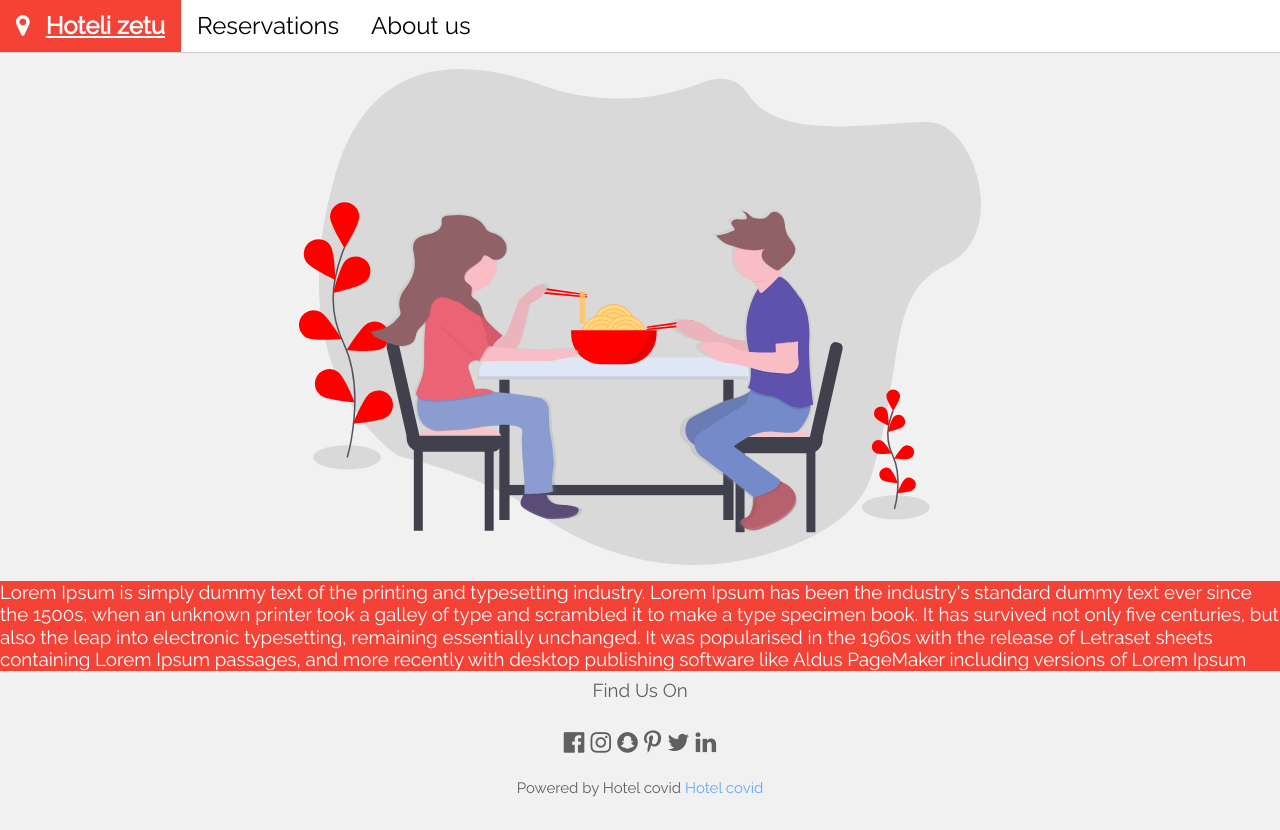
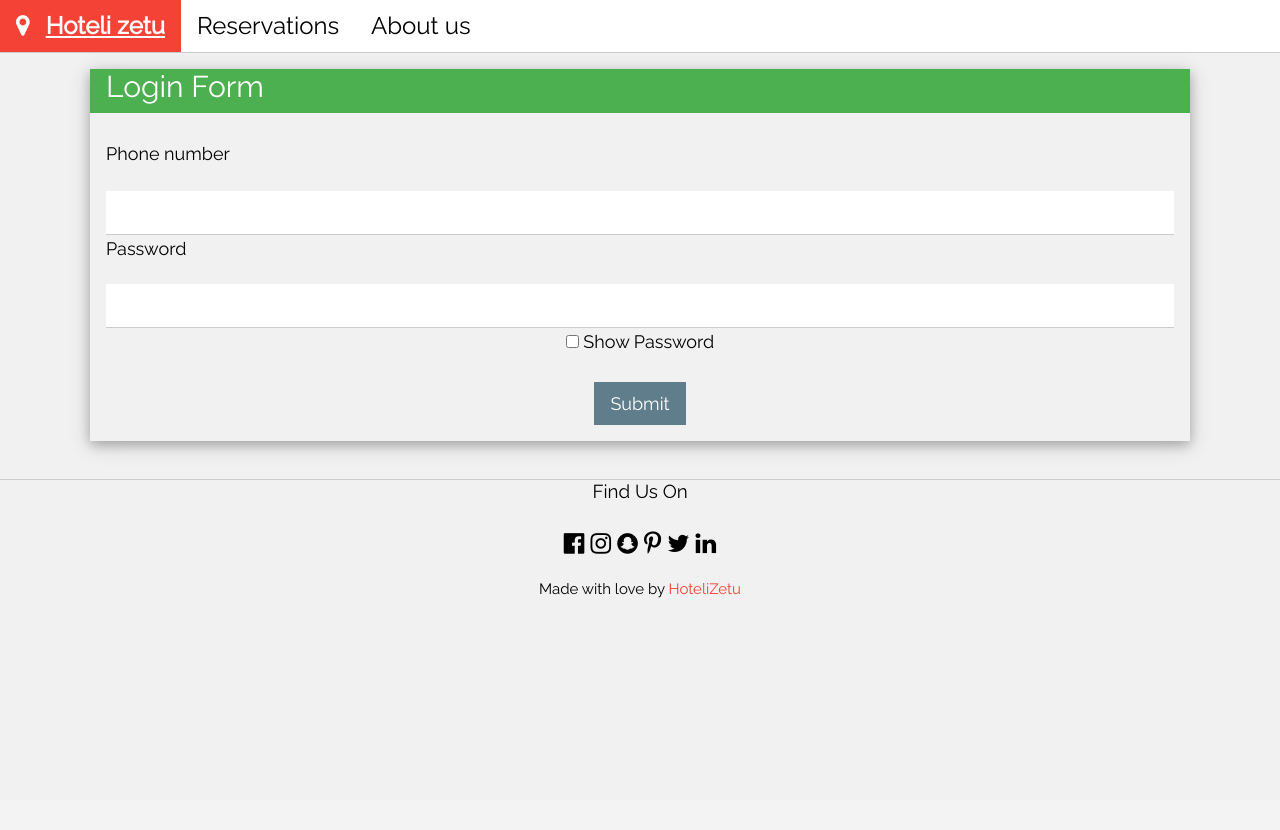
Before and after one commit to kyalos/hotelizetufrontend, a PHP site: page /hotels/home.php in a window 1280 px wide. After the commit the page ends 598 px from the top, so only its background shows below. Run offline with PHP 8.4, Linux system fonts and the light colour scheme; some libraries are stand-ins or nearby versions.

Commit message:
just in case

```diff
--- a/hotels/home.php
+++ b/hotels/home.php
@@ -2,53 +2,58 @@
 require('../templates/hotelsheader.php');
 ?>
 
-  <!-- Header -->
-  <header class="w3-display-container w3-content" style="max-width:1500px;margin-top: 10px">
-    <div class="w3-row w3-text-white w3-large w3-margin-top">
-    <div class="w3-col l12 m12 s12">
+<!-- Page content -->
+<div class="w3-content" style="max-width:1100px;">
 
-    <img class="w3-image" src="images/undraw_eating_together_tjhx.svg" alt="London" width="1500" height="500">
+  <!-- Good offers -->
+  <div class="w3-container w3-margin-top">
   </div>
-</div>
-    <div class="w3-row w3-text-white w3-large w3-margin-top">
-    <div class="w3-col l12 m12 s12">
+  <div class="w3-row-padding w3-text-black w3-large">
+
+    <div class="w3-row-padding" style="margin:0 -16px">
+
+      <div class="w3-card-4">
+        <div class="w3-container w3-green">
+          <h2>Login Form</h2>
+        </div>
+
+        <form class="w3-container">
+          <br>
+          <p><label>Phone number</label></p>
+          <input class="w3-input w3-margin-top" type="number" id="phone">
+
+          <p>  <label>Password</label></p>
+          <input class="w3-input" type="password" id="password">
 
 
-      <div class="w3-red">
-        <h5>
-          Lorem Ipsum is simply dummy text of the printing and typesetting industry. Lorem Ipsum has been the industry's standard dummy text ever since the 1500s, when an unknown printer took a galley of type and scrambled it to make a type specimen book. It has survived not only five centuries, but also the leap into electronic typesetting, remaining essentially unchanged. It was popularised in the 1960s with the release of Letraset sheets containing Lorem Ipsum passages, and more recently with desktop publishing software like Aldus PageMaker including versions of Lorem Ipsum
-        </h5>
+          <center><input type="checkbox" onclick="myFunction()">  Show Password</center>
+
+        </form><br>
+
+        <center><p><button class="w3-button w3-blue-grey w3-margin-bottom" onclick="check_empty_login()">Submit</button></p></center>
       </div>
     </div>
   </div>
-  </header>
+  <div class="w3-row-padding">&nbsp;</div>
 
-  <!-- Footer -->
-  <div class="w3-row">
-    <footer class="w3-container w3-center w3-opacity w3-margin-bottom">
-      <h5>Find Us On</h5>
-      <div class="w3-xlarge w3-padding-16">
-        <i class="fa fa-facebook-official w3-hover-opacity"></i>
-        <i class="fa fa-instagram w3-hover-opacity"></i>
-        <i class="fa fa-snapchat w3-hover-opacity"></i>
-        <i class="fa fa-pinterest-p w3-hover-opacity"></i>
-        <i class="fa fa-twitter w3-hover-opacity"></i>
-        <i class="fa fa-linkedin w3-hover-opacity"></i>
-      </div>
-      <p>Powered by Hotel covid <a href="" target="_blank" class="w3-hover-text-green">Hotel covid</a></p>
-    </footer>
-  </div>
+  <!-- End page content -->
+</div>
+<script>
+  function myFunction() {
+    var x = document.getElementById("password");
+    if (x.type === "password") {
+      x.type = "text";
+    } else {
+      x.type = "password";
+    }
+  }
+</script>
 
-  <script>
 
-    function openRightMenu() {
-      document.getElementById("rightMenu").style.display = "block";
-    }
+<script src="../js/stafflogin.js"></script>
 
-    function closeRightMenu() {
-      document.getElementById("rightMenu").style.display = "none";
-    }
-  </script>
+<script src="../js/toastnotify.js"></script>
 
-</body>
-</html>
+<?php
+require('../templates/footer.php');
+?>
--- a/templates/homeheader.php
+++ b/templates/homeheader.php
@@ -30,7 +30,7 @@
 
 	<!-- Navigation Bar -->
 	<div class="w3-bar w3-white w3-border-bottom w3-xlarge ">
-		<a href="#" class="w3-bar-item w3-button w3-text-red w3-hover-red" id="llogo"><b><i class="fa fa-map-marker w3-margin-right"></i>Hoteli zetu</b></a>
+		<a href="#" class="w3-bar-item w3-button w3-text-red w3-hover-red" id="llogo"><img src="images/logos.png"></a>
 		<div id="dissaper">
 			<a href="eateries.php" class="w3-bar-item w3-button w3-mobile w3-hover-red w3-right">Eateries</a>
 			<a href="nightsout.php" class="w3-bar-item w3-button w3-mobile w3-hover-red w3-right">Nights out</a>
```
Also changed, not shown: hotels/reservations.php (+36 -1 lines), index.php (+10 -3 lines), js/branch_reservations.js (+5 -2 lines), js/speed.js (added, +70 -0 lines), test6.php (+1 -24 lines), test7.php (added, +17 -0 lines), test8.php (added, +21 -0 lines), images/logos.png (added), images/logos.svg (added), images/testerlogo640.png (added), 2 other files.
